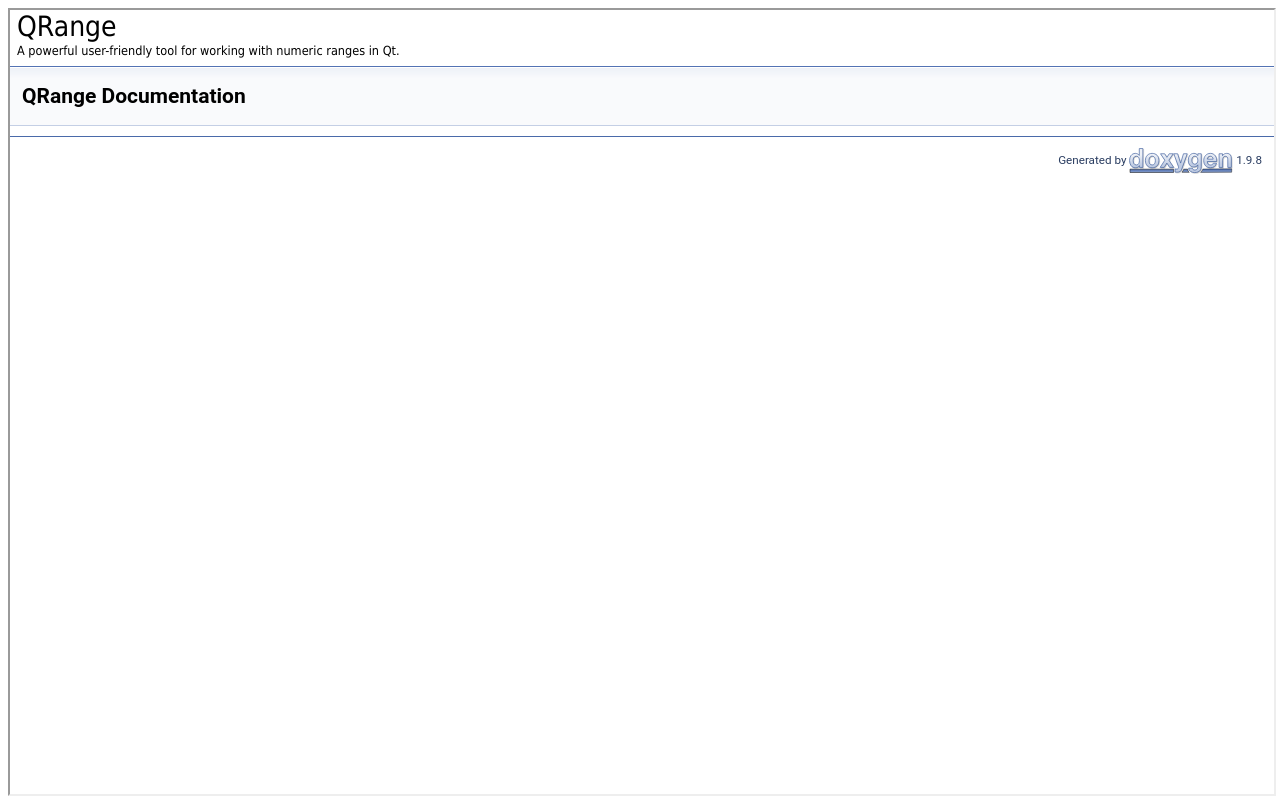
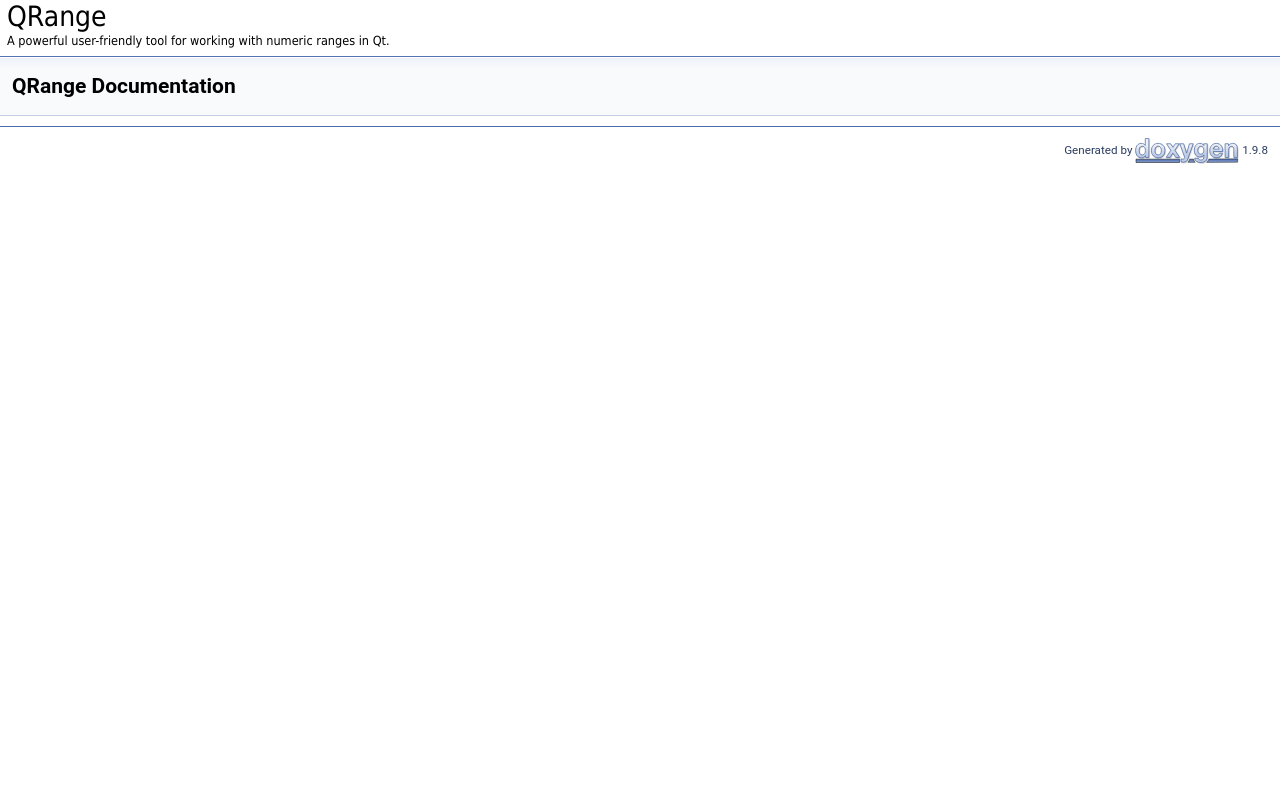
Before and after one commit to 25-masik-52/QRange, a plain HTML site: page docs/index.html in a window 1280 px wide. Drawn offline with Linux system fonts and the light colour scheme.

Commit message:
fix: fix docs page size

```diff
--- a/docs/index.html
+++ b/docs/index.html
@@ -1 +1,8 @@
-<iframe src="html/index.html" height="100%" width="100%"></iframe>
+<html>
+  <head>
+  </head>
+  <body marginwidth="0" marginheight="0">
+    <iframe src="html/index.html" width="100%" height="100%" frameborder="0" scrolling="no">
+    </iframe>
+  </body>
+</html>
```
